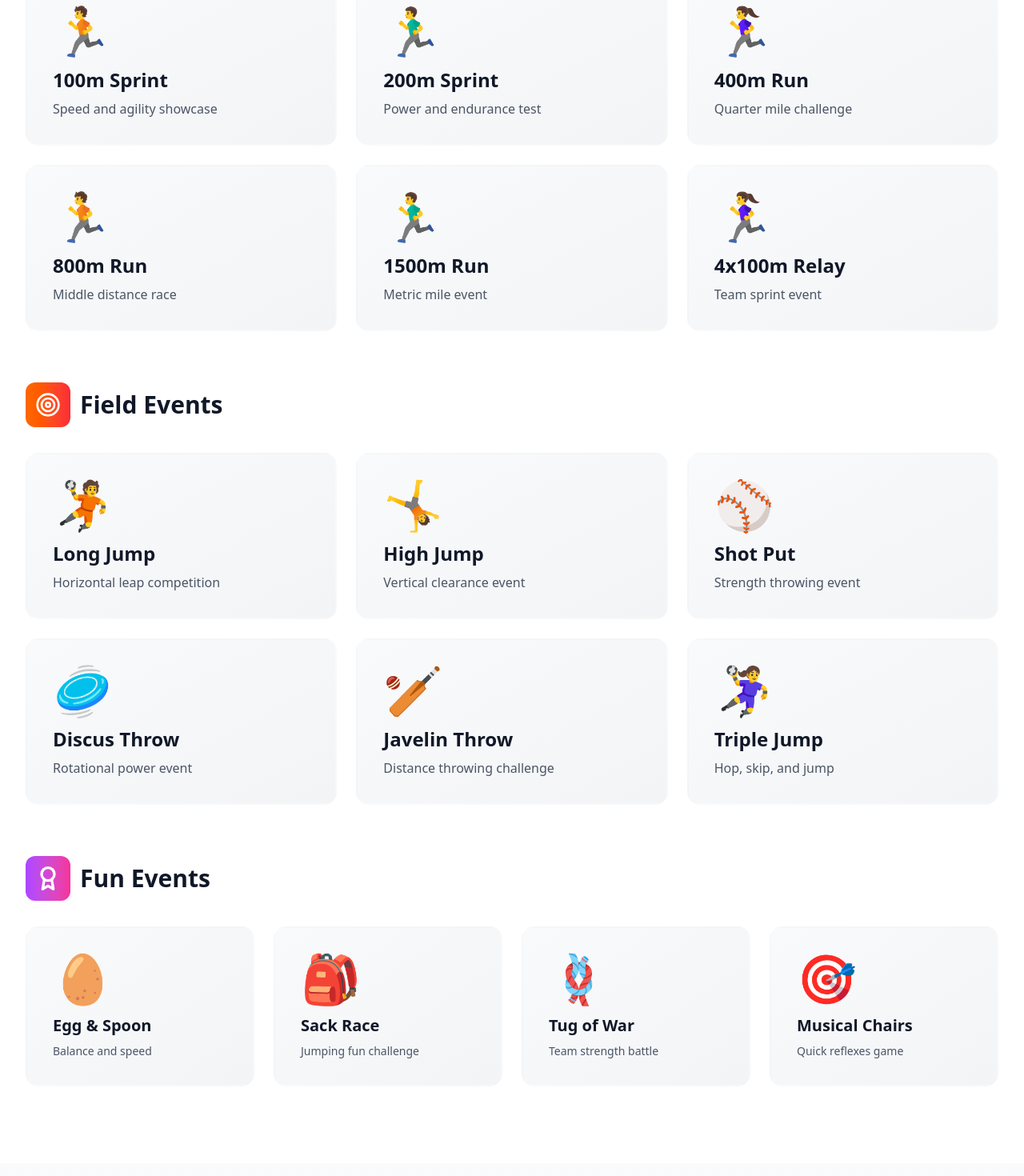
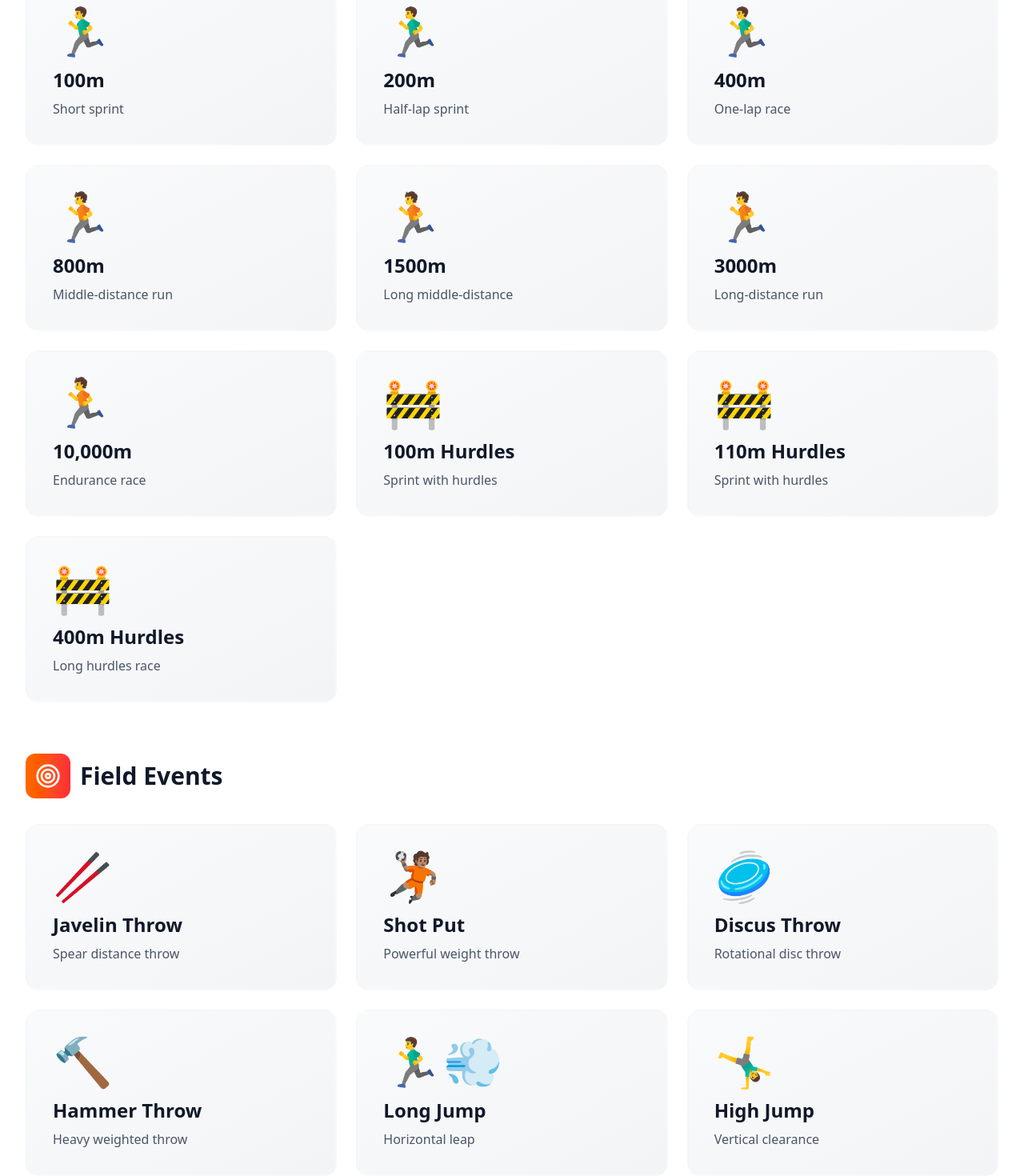
Before and after one commit to VibeStack/AthleticMeet, a React app in the folder client/: page / in a window 1280 px wide. Shown: the part 2260-3730 px from the top of the page at 80% size. Built offline with nearby package versions, Linux system fonts and the light colour scheme; the HTML template or start-up script is replaced by a standard one.

Commit message:
real events added

```diff
--- a/client/src/components/LandingPage/Events.jsx
+++ b/client/src/components/LandingPage/Events.jsx
@@ -1,34 +1,162 @@
-import React from 'react';
-import { Timer, Target, Award } from '../../icons/index.jsx';
+import React from "react";
+import { Timer, Target, Award } from "../../icons/index.jsx";
 
 const Events = ({ darkMode }) => {
   const trackEvents = [
-        { icon: '🏃', title: '100m Sprint', desc: 'Speed and agility showcase', color: 'from-cyan-500 to-blue-500' },
-        { icon: '🏃‍♂️', title: '200m Sprint', desc: 'Power and endurance test', color: 'from-blue-500 to-purple-500' },
-        { icon: '🏃‍♀️', title: '400m Run', desc: 'Quarter mile challenge', color: 'from-purple-500 to-pink-500' },
-        { icon: '🏃', title: '800m Run', desc: 'Middle distance race', color: 'from-pink-500 to-rose-500' },
-        { icon: '🏃‍♂️', title: '1500m Run', desc: 'Metric mile event', color: 'from-rose-500 to-orange-500' },
-        { icon: '🏃‍♀️', title: '4x100m Relay', desc: 'Team sprint event', color: 'from-orange-500 to-amber-500' }
+    {
+      id: "100m",
+      title: "100m",
+      desc: "Short sprint",
+      color: "from-cyan-500 to-blue-500",
+      icon: "🏃‍♂️",
+    },
+    {
+      id: "200m",
+      title: "200m",
+      desc: "Half-lap sprint",
+      color: "from-blue-500 to-purple-500",
+      icon: "🏃‍♂️",
+    },
+    {
+      id: "400m",
+      title: "400m",
+      desc: "One-lap race",
+      color: "from-purple-500 to-pink-500",
+      icon: "🏃‍♂️",
+    },
+    {
+      id: "800m",
+      title: "800m",
+      desc: "Middle-distance run",
+      color: "from-pink-500 to-rose-500",
+      icon: "🏃",
+    },
+    {
+      id: "1500m",
+      title: "1500m",
+      desc: "Long middle-distance",
+      color: "from-rose-500 to-orange-500",
+      icon: "🏃",
+    },
+    {
+      id: "3000m",
+      title: "3000m",
+      desc: "Long-distance run",
+      color: "from-orange-500 to-amber-500",
+      icon: "🏃",
+    },
+    {
+      id: "10000m",
+      title: "10,000m",
+      desc: "Endurance race",
+      color: "from-amber-500 to-lime-500",
+      icon: "🏃",
+    },
+    {
+      id: "100m-hurdles",
+      title: "100m Hurdles",
+      desc: "Sprint with hurdles",
+      color: "from-lime-500 to-green-500",
+      icon: "🚧",
+    },
+    {
+      id: "110m-hurdles",
+      title: "110m Hurdles",
+      desc: "Sprint with hurdles",
+      color: "from-green-500 to-teal-500",
+      icon: "🚧",
+    },
+    {
+      id: "400m-hurdles",
+      title: "400m Hurdles",
+      desc: "Long hurdles race",
+      color: "from-teal-500 to-cyan-500",
+      icon: "🚧",
+    },
   ];
-
   const fieldEvents = [
-        { icon: '🤾', title: 'Long Jump', desc: 'Horizontal leap competition', color: 'from-green-500 to-teal-500' },
-        { icon: '🤸', title: 'High Jump', desc: 'Vertical clearance event', color: 'from-teal-500 to-cyan-500' },
-        { icon: '⚾', title: 'Shot Put', desc: 'Strength throwing event', color: 'from-cyan-500 to-sky-500' },
-        { icon: '🥏', title: 'Discus Throw', desc: 'Rotational power event', color: 'from-sky-500 to-blue-500' },
-        { icon: '🏏', title: 'Javelin Throw', desc: 'Distance throwing challenge', color: 'from-blue-500 to-indigo-500' },
-        { icon: '🤾‍♀️', title: 'Triple Jump', desc: 'Hop, skip, and jump', color: 'from-indigo-500 to-violet-500' }
+    {
+      id: "javelin-throw",
+      title: "Javelin Throw",
+      desc: "Spear distance throw",
+      color: "from-green-500 to-teal-500",
+      icon: "🥢",
+    },
+    {
+      id: "shot-put",
+      title: "Shot Put",
+      desc: "Powerful weight throw",
+      color: "from-teal-500 to-cyan-500",
+      icon: "🤾🏽",
+    },
+    {
+      id: "discus-throw",
+      title: "Discus Throw",
+      desc: "Rotational disc throw",
+      color: "from-cyan-500 to-sky-500",
+      icon: "🥏",
+    },
+    {
+      id: "hammer-throw",
+      title: "Hammer Throw",
+      desc: "Heavy weighted throw",
+      color: "from-sky-500 to-blue-500",
+      icon: "🔨",
+    },
+    {
+      id: "long-jump",
+      title: "Long Jump",
+      desc: "Horizontal leap",
+      color: "from-blue-500 to-indigo-500",
+      icon: "🏃‍♂️💨",
+    },
+    {
+      id: "high-jump",
+      title: "High Jump",
+      desc: "Vertical clearance",
+      color: "from-indigo-500 to-violet-500",
+      icon: "🤸‍♂️",
+    },
+    {
+      id: "triple-jump",
+      title: "Triple Jump",
+      desc: "Hop, step, jump",
+      color: "from-violet-500 to-fuchsia-500",
+      icon: "⤐",
+    },
   ];
 
   const funEvents = [
-        { icon: '🥚', title: 'Egg & Spoon', desc: 'Balance and speed' },
-        { icon: '🎒', title: 'Sack Race', desc: 'Jumping fun challenge' },
-        { icon: '🪢', title: 'Tug of War', desc: 'Team strength battle' },
-        { icon: '🎯', title: 'Musical Chairs', desc: 'Quick reflexes game' }
+    {
+      id: "tug-of-war",
+      title: "Tug of War",
+      desc: "Team rope pulling contest",
+      color: "from-orange-500 to-amber-500",
+      icon: "🪢",
+    },
+    {
+      id: "4x100-relay",
+      title: "4x100m Relay",
+      desc: "Sprint relay event",
+      color: "from-indigo-500 to-violet-500",
+      icon: "🏃‍♂️➝🏃‍♂️",
+    },
+    {
+      id: "4x400-relay",
+      title: "4x400m Relay",
+      desc: "Long relay event",
+      color: "from-fuchsia-500 to-rose-500",
+      icon: "🏃‍♂️➝🏃‍♂️",
+    },
   ];
 
   return (
-        <section id="events" className={`py-16 sm:py-20 md:py-24 ${darkMode ? 'bg-gray-900' : 'bg-white'}`}>
+    <section
+      id="events"
+      className={`py-16 sm:py-20 md:py-24 ${
+        darkMode ? "bg-gray-900" : "bg-white"
+      }`}
+    >
       <div className="max-w-7xl mx-auto px-4 sm:px-6 lg:px-8">
         <div className="text-center mb-12 sm:mb-16">
           <span className="inline-block px-4 py-2 bg-purple-500/10 rounded-full text-purple-500 font-semibold text-sm mb-4">
@@ -37,7 +165,11 @@ const Events = ({ darkMode }) => {
           <h2 className="text-3xl sm:text-4xl md:text-5xl lg:text-6xl font-black mb-4 bg-linear-to-r from-purple-600 to-pink-600 bg-clip-text text-transparent">
             Events
           </h2>
-                    <p className={`text-lg sm:text-xl ${darkMode ? 'text-gray-400' : 'text-gray-600'} max-w-2xl mx-auto`}>
+          <p
+            className={`text-lg sm:text-xl ${
+              darkMode ? "text-gray-400" : "text-gray-600"
+            } max-w-2xl mx-auto`}
+          >
             Choose your arena of excellence
           </p>
         </div>
@@ -54,14 +186,29 @@ const Events = ({ darkMode }) => {
             {trackEvents.map((event, idx) => (
               <div
                 key={idx}
-                                className={`group relative p-6 sm:p-8 rounded-2xl ${darkMode ? 'bg-gray-800' : 'bg-linear-to-br from-gray-50 to-gray-100'
+                className={`group relative p-6 sm:p-8 rounded-2xl ${
+                  darkMode
+                    ? "bg-gray-800"
+                    : "bg-linear-to-br from-gray-50 to-gray-100"
                 } transition-all duration-500 transform hover:-translate-y-2 cursor-pointer overflow-hidden border-2 border-transparent hover:border-cyan-400`}
               >
-                                <div className={`absolute inset-0 bg-linear-to-r ${event.color} opacity-0 group-hover:opacity-10 transition-opacity duration-500`}></div>
+                <div
+                  className={`absolute inset-0 bg-linear-to-r ${event.color} opacity-0 group-hover:opacity-10 transition-opacity duration-500`}
+                ></div>
                 <div className="relative z-10">
-                                    <div className="text-5xl sm:text-6xl mb-4 transform group-hover:scale-125 transition-transform duration-500">{event.icon}</div>
-                                    <h4 className="text-xl sm:text-2xl font-bold mb-2">{event.title}</h4>
-                                    <p className={`text-sm sm:text-base ${darkMode ? 'text-gray-400' : 'text-gray-600'}`}>{event.desc}</p>
+                  <div className="text-5xl sm:text-6xl mb-4 transform group-hover:scale-125 transition-transform duration-500">
+                    {event.icon}
+                  </div>
+                  <h4 className="text-xl sm:text-2xl font-bold mb-2">
+                    {event.title}
+                  </h4>
+                  <p
+                    className={`text-sm sm:text-base ${
+                      darkMode ? "text-gray-400" : "text-gray-600"
+                    }`}
+                  >
+                    {event.desc}
+                  </p>
                 </div>
               </div>
             ))}
@@ -80,14 +227,29 @@ const Events = ({ darkMode }) => {
             {fieldEvents.map((event, idx) => (
               <div
                 key={idx}
-                                className={`group relative p-6 sm:p-8 rounded-2xl ${darkMode ? 'bg-gray-800' : 'bg-linear-to-br from-gray-50 to-gray-100'
+                className={`group relative p-6 sm:p-8 rounded-2xl ${
+                  darkMode
+                    ? "bg-gray-800"
+                    : "bg-linear-to-br from-gray-50 to-gray-100"
                 } transition-all duration-500 transform hover:-translate-y-2 cursor-pointer overflow-hidden border-2 border-transparent hover:border-orange-400`}
               >
-                                <div className={`absolute inset-0 bg-linear-to-r ${event.color} opacity-0 group-hover:opacity-10 transition-opacity duration-500`}></div>
+                <div
+                  className={`absolute inset-0 bg-linear-to-r ${event.color} opacity-0 group-hover:opacity-10 transition-opacity duration-500`}
+                ></div>
                 <div className="relative z-10">
-                                    <div className="text-5xl sm:text-6xl mb-4 transform group-hover:scale-125 transition-transform duration-500">{event.icon}</div>
-                                    <h4 className="text-xl sm:text-2xl font-bold mb-2">{event.title}</h4>
-                                    <p className={`text-sm sm:text-base ${darkMode ? 'text-gray-400' : 'text-gray-600'}`}>{event.desc}</p>
+                  <div className="text-5xl sm:text-6xl mb-4 transform group-hover:scale-125 transition-transform duration-500">
+                    {event.icon}
+                  </div>
+                  <h4 className="text-xl sm:text-2xl font-bold mb-2">
+                    {event.title}
+                  </h4>
+                  <p
+                    className={`text-sm sm:text-base ${
+                      darkMode ? "text-gray-400" : "text-gray-600"
+                    }`}
+                  >
+                    {event.desc}
+                  </p>
                 </div>
               </div>
             ))}
@@ -106,14 +268,27 @@ const Events = ({ darkMode }) => {
             {funEvents.map((event, idx) => (
               <div
                 key={idx}
-                                className={`group relative p-6 sm:p-8 rounded-2xl ${darkMode ? 'bg-gray-800' : 'bg-linear-to-br from-gray-50 to-gray-100'
+                className={`group relative p-6 sm:p-8 rounded-2xl ${
+                  darkMode
+                    ? "bg-gray-800"
+                    : "bg-linear-to-br from-gray-50 to-gray-100"
                 } transition-all duration-500 transform hover:-translate-y-2 cursor-pointer overflow-hidden border-2 border-transparent hover:border-purple-400`}
               >
                 <div className="absolute inset-0 bg-linear-to-r from-purple-500 to-pink-500 opacity-0 group-hover:opacity-10 transition-opacity duration-500"></div>
                 <div className="relative z-10">
-                                    <div className="text-5xl sm:text-6xl mb-4 transform group-hover:scale-125 transition-transform duration-500">{event.icon}</div>
-                                    <h4 className="text-lg sm:text-xl font-bold mb-2">{event.title}</h4>
-                                    <p className={`text-sm ${darkMode ? 'text-gray-400' : 'text-gray-600'}`}>{event.desc}</p>
+                  <div className="text-5xl sm:text-6xl mb-4 transform group-hover:scale-125 transition-transform duration-500">
+                    {event.icon}
+                  </div>
+                  <h4 className="text-lg sm:text-xl font-bold mb-2">
+                    {event.title}
+                  </h4>
+                  <p
+                    className={`text-sm ${
+                      darkMode ? "text-gray-400" : "text-gray-600"
+                    }`}
+                  >
+                    {event.desc}
+                  </p>
                 </div>
               </div>
             ))}
```
Also changed, not shown: client/src/components/LandingPage/Footer.jsx (+86 -18 lines). Lines whose indentation alone changed are shown as unchanged.
